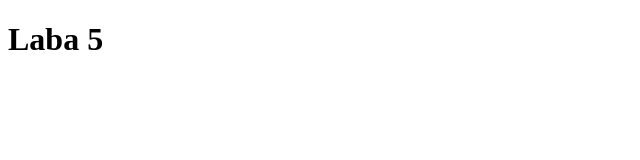
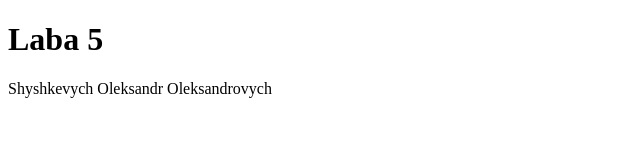
Before and after one commit to bortesmocke/lab5, a plain HTML site: page index.html in a window 1280 px wide. Shown: the whole page, without its empty margins (0-640 px from the left). Drawn offline with Linux system fonts and the light colour scheme.

Commit message:
index.html

```diff
--- a/index.html
+++ b/index.html
@@ -3,6 +3,7 @@
 <body>
 
 <h1>Laba 5</h1>
+<footer>Shyshkevych Oleksandr Oleksandrovych</footer>
 
 </body>
 </html>
```
